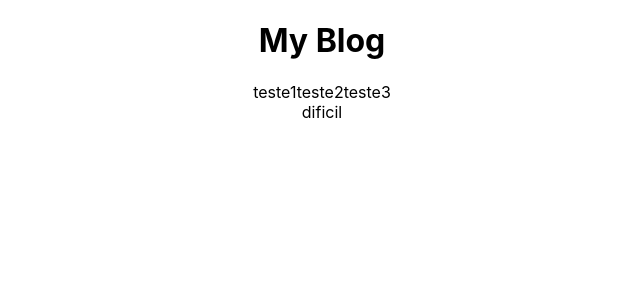
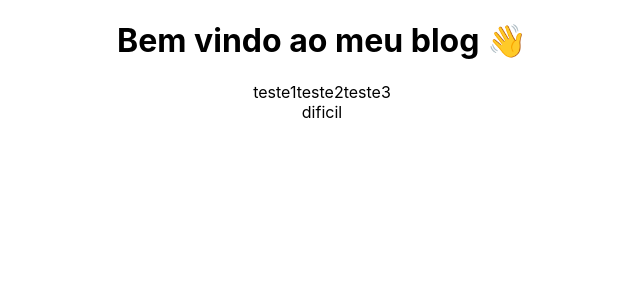
Before and after one commit to kazuohagy/blog, a React (Create React App) app: page / in a window 1280 px wide. Shown: the top 300 px of the page, without its empty margins (318-958 px from the left). Built offline with nearby package versions, Linux system fonts and the light colour scheme.

Commit message:
um dia vai

```diff
--- a/src/components/Header.js
+++ b/src/components/Header.js
@@ -1,7 +1,7 @@
 function Header() {
   return (
     <header>
-      <h1>My Blog</h1>
+      <h1>Bem vindo ao meu blog 👋</h1>
       <a>teste1</a>
       <a>teste2</a>
       <a>teste3</a>
```
